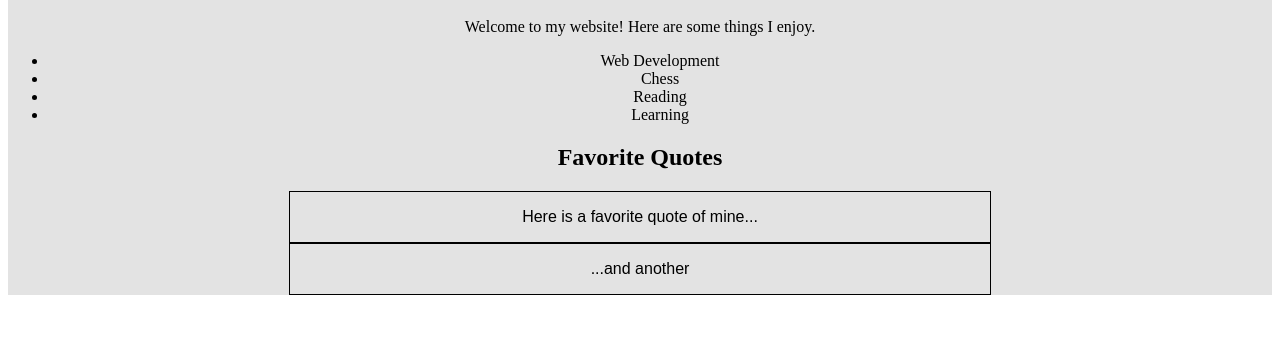
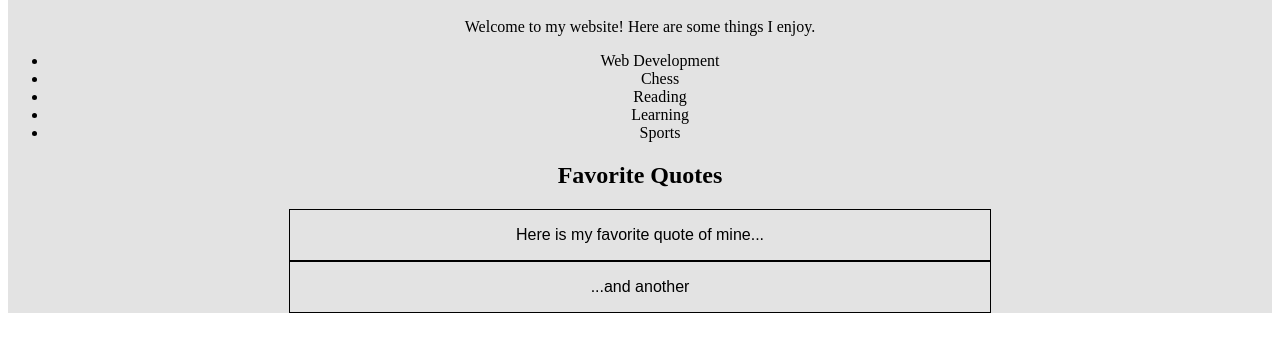
Before and after one commit to jass2795/html-demo-2, a plain HTML site: page index.html in a window 1280 px wide. Shown: the part 48-400 px from the top of the page. Drawn offline with Linux system fonts and the light colour scheme.

Commit message:
2nd commit

```diff
--- a/index.html
+++ b/index.html
@@ -14,10 +14,11 @@
   <li>Chess</li>
   <li>Reading</li>
   <li>Learning</li>
+  <li>Sports</li>
 </ul>
 
 <h2>Favorite Quotes</h2>
-<blockquote><p>Here is a favorite quote of mine...</p></blockquote>
+<blockquote><p>Here is my favorite quote of mine...</p></blockquote>
 
   <blockquote><p>
     ...and another
```
Also changed, not shown: 2 other files.
